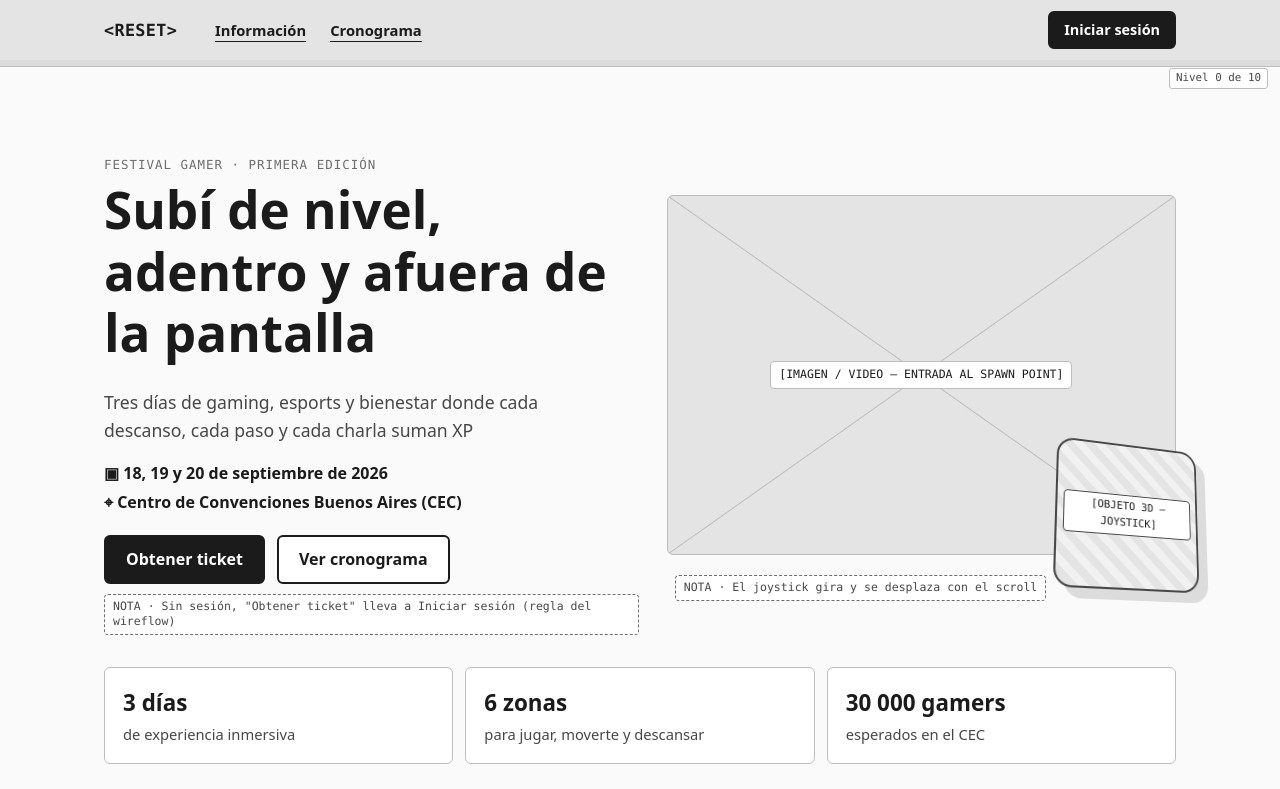
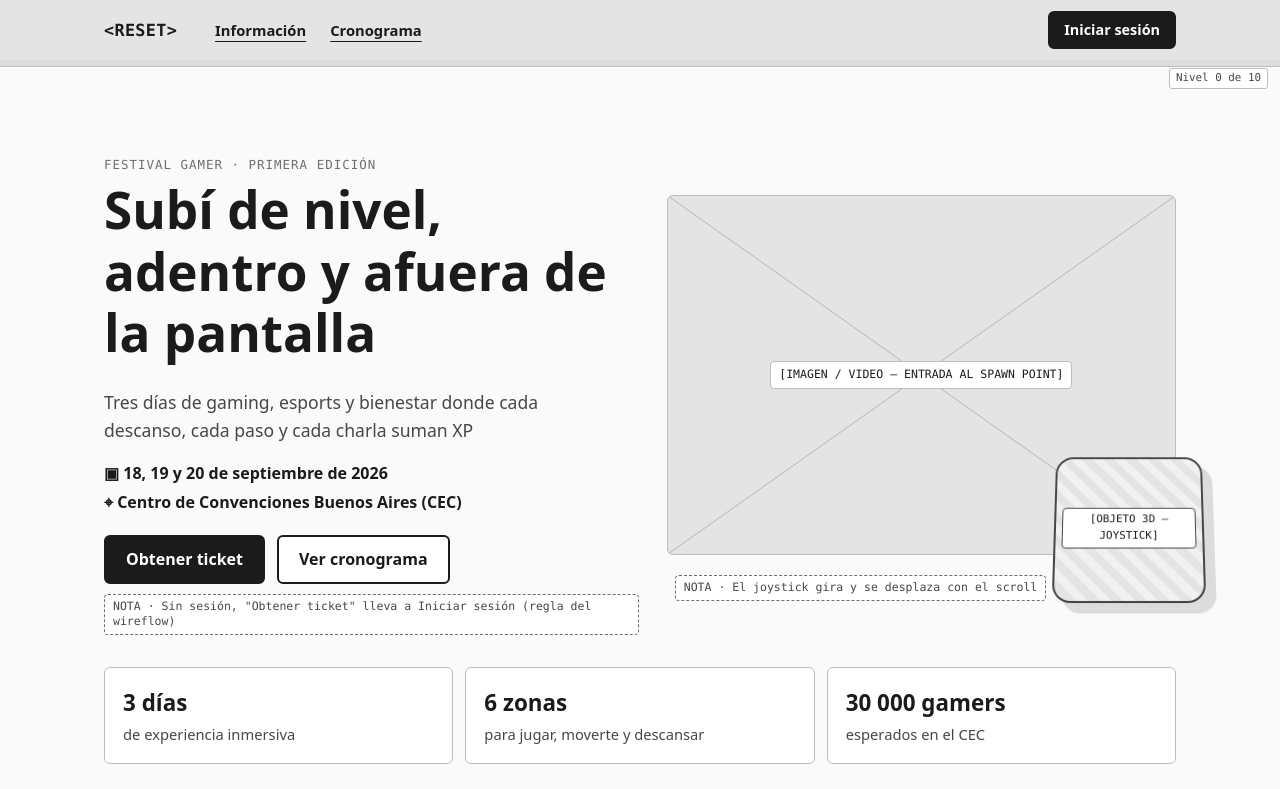
Before and after one commit to Facudevi/RESET.wireframe, a plain HTML site: page index.html in a window 1280 px wide. Shown: the top 789 px of the page. Drawn offline with Linux system fonts and the light colour scheme.

Commit message:
correccion

```diff
--- a/app.js
+++ b/app.js
@@ -920,17 +920,7 @@
     xpFill.style.width = (p * 100).toFixed(1) + '%';
     xpLabel.textContent = p >= 0.98 ? 'Nivel 10 · ¡completo!' : 'Nivel ' + Math.floor(p * 10) + ' de 10';
 
-    if (reduceMotion) return;
-    var vh = window.innerHeight;
-    parallaxEls.forEach(function (el) {
-      var r = el.getBoundingClientRect();
-      if (r.bottom < -200 || r.top > vh + 200) return;
-      var factor = Number(el.getAttribute('data-parallax')) || 0.2;
-      var offset = (r.top + r.height / 2 - vh / 2) / vh;      // −1 … 1 aprox.
-      var rot = Math.max(-28, Math.min(28, offset * -120 * factor));   // nunca de canto
-      el.style.setProperty('--rot', rot.toFixed(1) + 'deg');
-      el.style.setProperty('--shift', (offset * 80 * factor).toFixed(1) + 'px');
-    });
+    // Objetos 3D estáticos: ya no giran ni se desplazan con el scroll.
   }
   window.addEventListener('scroll', function () {
     if (ticking) return;
@@ -962,7 +952,6 @@
     $('[data-story-battery]').style.width = step.getAttribute('data-battery') + '%';
     $('[data-story-label]').textContent = step.getAttribute('data-label');
     $('[data-story-count]').textContent = (i + 1) + ' / ' + steps.length;
-    if (!reduceMotion) storyObj.style.setProperty('--rot', ((i - 2) * 14) + 'deg');
   }
   if ('IntersectionObserver' in window) {
     var storyObs = new IntersectionObserver(function (entries) {
--- a/index.html
+++ b/index.html
@@ -600,7 +600,7 @@
             </div>
             <div class="c-field">
               <label for="pay-cvv">Código de seguridad</label>
-              <input id="pay-cvv" name="cvv" type="text" inputmode="numeric" autocomplete="cc-csc" placeholder="123" maxlength="4" aria-describedby="pay-cvv-hint pay-cvv-error">
+              <input id="pay-cvv" name="cvv" type="text" inputmode="numeric" autocomplete="cc-csc" placeholder="123" maxlength="3" aria-describedby="pay-cvv-hint pay-cvv-error">
               <p class="c-field__hint" id="pay-cvv-hint">Los 3 números del dorso</p>
               <p class="c-field__error" id="pay-cvv-error" hidden></p>
             </div>
```
